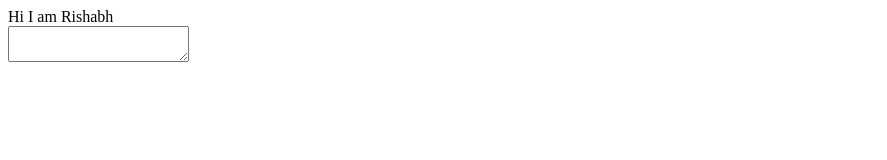
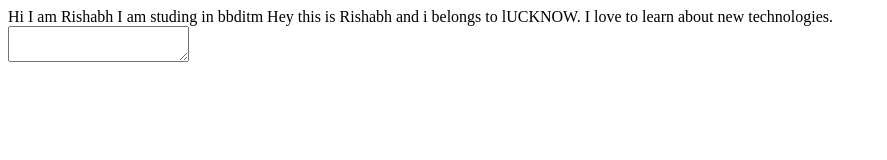
Before and after one commit to Rishabh2482/Rishabh-site, a plain HTML site: page index.html in a window 1280 px wide. Shown: the whole page, without its empty margins (0-887 px from the left). Drawn offline with Linux system fonts and the light colour scheme.

Commit message:
change into branch 2
basic details

```diff
--- a/index.html
+++ b/index.html
@@ -8,6 +8,8 @@
 </head>
 <body>
     Hi I am Rishabh
+    I am studing in bbditm
+    Hey this is Rishabh and i belongs to lUCKNOW. I love to learn about new technologies.
     <div>
         <textarea>
 
```
